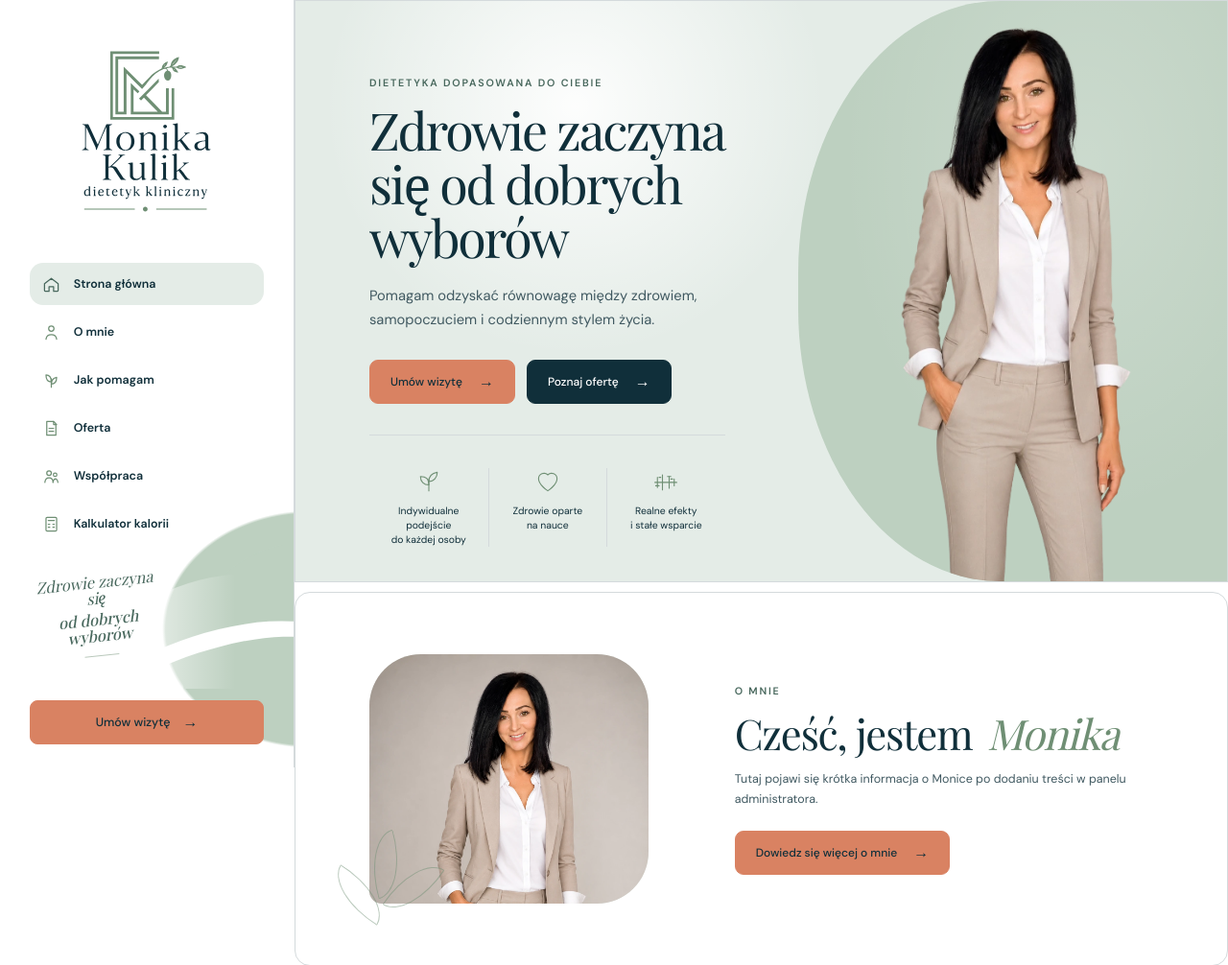
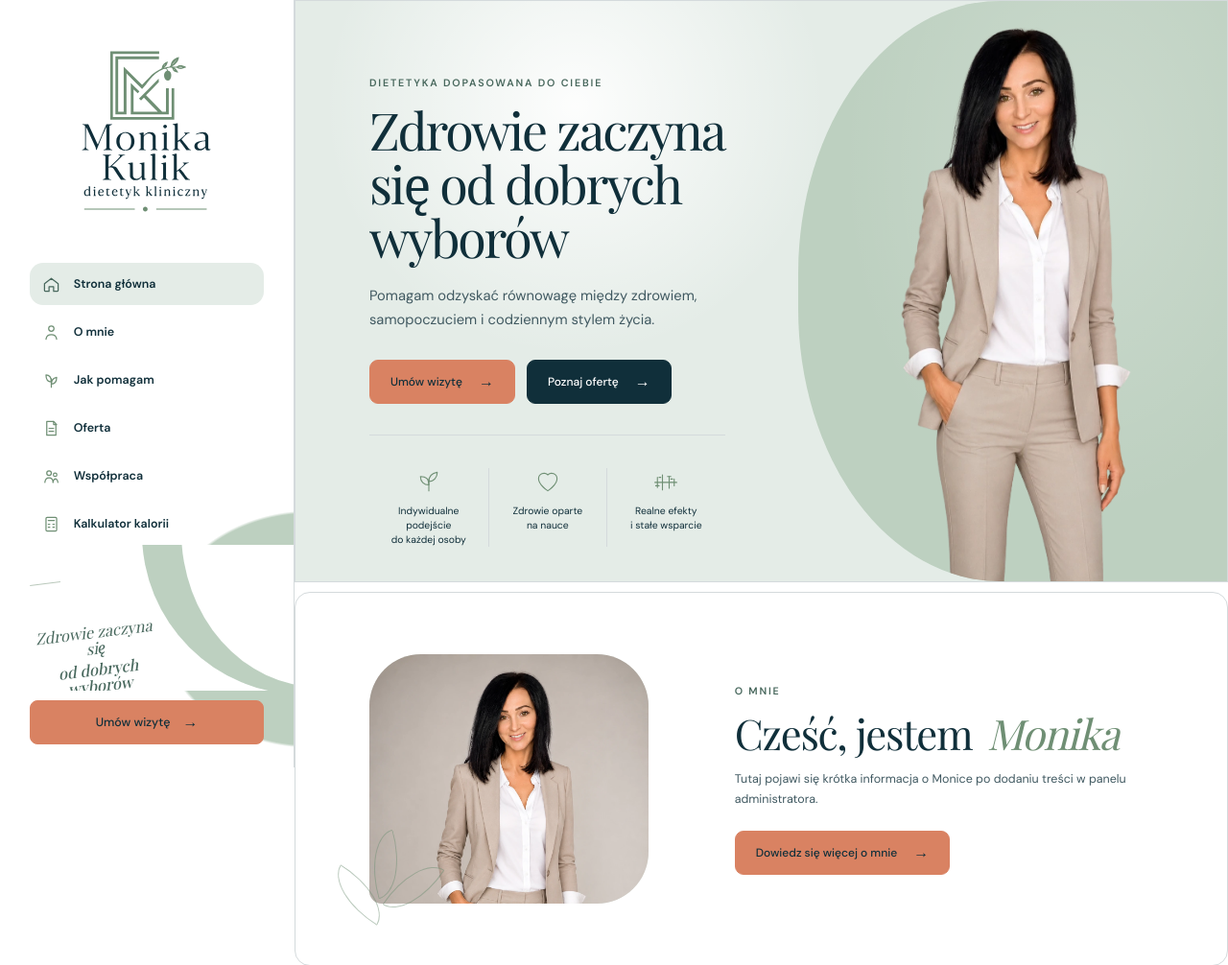
Before and after one commit to BartoszPoluszczyk/Monika-WebSite, a Django app: page / in a window 1280 px wide. Shown: the top 1006 px of the page at 96% size. Run offline with Django 5.2, Linux system fonts and the light colour scheme; data that the repository does not hold is empty; some web fonts are replaced.

Commit message:
Dopasuj dolną grafikę navbaru do wzoru

```diff
--- a/main/templates/main/base.html
+++ b/main/templates/main/base.html
@@ -25,7 +25,7 @@
 
     <link
         rel="stylesheet"
-        href="{% static 'css/style.css' %}?v=sidebar-nav-decoration-20260907"
+        href="{% static 'css/style.css' %}?v=sidebar-nav-graphic-20260907"
     >
 
     {% block extra_css %}{% endblock %}
--- a/main/templates/main/partials/navbar.html
+++ b/main/templates/main/partials/navbar.html
@@ -54,9 +54,6 @@
                     <span>Zdrowie zaczyna się</span>
                     <strong>od dobrych wyborów</strong>
                 </div>
-                <div class="navbar-signature-art">
-                    <img src="{% static 'images/navbar-salad-bowl.png' %}" alt="">
-                </div>
             </div>
 
             <a class="navbar-cta" href="{% url 'booking:book' %}">Umów wizytę <span aria-hidden="true">→</span></a>
--- a/static/css/style.css
+++ b/static/css/style.css
@@ -401,58 +401,60 @@ a {
 
     .navbar-signature {
         position: relative;
-        height: 190px;
-        margin: auto -34px 12px;
+        height: 218px;
+        margin: auto -34px 10px;
         overflow: hidden;
         isolation: isolate;
+        background: var(--palette-white);
     }
 
     .navbar-signature::before,
     .navbar-signature::after {
         content: "";
         position: absolute;
-        z-index: -2;
         border-radius: 50%;
         pointer-events: none;
     }
 
     .navbar-signature::before {
-        width: 265px;
-        height: 265px;
-        right: -146px;
-        bottom: -112px;
+        width: 336px;
+        height: 336px;
+        top: -180px;
+        right: -175px;
+        z-index: -3;
         background: var(--palette-green-pastel-strong);
     }
 
     .navbar-signature::after {
-        width: 290px;
-        height: 112px;
-        right: -54px;
-        bottom: -55px;
-        border: 18px solid var(--palette-white);
-        transform: rotate(-18deg);
+        width: 286px;
+        height: 324px;
+        top: -176px;
+        right: -166px;
+        z-index: -2;
+        background: var(--palette-white);
     }
 
     .navbar-signature-copy {
         position: relative;
-        z-index: 2;
-        width: 142px;
-        margin: 30px 0 0 34px;
+        z-index: 1;
+        width: 144px;
+        margin: 82px 0 0 32px;
         color: var(--color-accent-strong);
         font-family: var(--font-heading);
         font-size: 1.02rem;
         font-style: italic;
         line-height: 1.06;
         text-align: center;
-        transform: rotate(-6deg);
-    }
-
-    .navbar-signature-copy::after {
+        transform: rotate(-7deg);
+    }
+
+    .navbar-signature-copy::before {
         content: "";
-        width: 36px;
+        position: absolute;
+        top: -48px;
+        left: 12px;
+        width: 32px;
         height: 1px;
-        margin: 12px auto 0;
-        display: block;
         background: var(--color-border-emphasis);
     }
 
@@ -460,32 +462,6 @@ a {
     .navbar-signature-copy strong { display: block; }
 
     .navbar-signature-copy strong { margin-top: 4px; font-weight: 500; }
-
-    .navbar-signature-art {
-        position: absolute;
-        right: -28px;
-        bottom: -12px;
-        width: 218px;
-        height: 132px;
-        z-index: -1;
-        overflow: hidden;
-        border-radius: 66% 0 0 0;
-    }
-
-    .navbar-signature-art::after {
-        content: "";
-        position: absolute;
-        inset: 0;
-        background: linear-gradient(90deg, rgba(255, 255, 255, 0.86), transparent 58%);
-    }
-
-    .navbar-signature-art img {
-        width: 100%;
-        height: 100%;
-        display: block;
-        object-fit: cover;
-        object-position: 80% 86%;
-    }
 
     .navbar-cta {
         width: 100%;
```
Also changed, not shown: static/images/navbar-salad-bowl.png (deleted).
